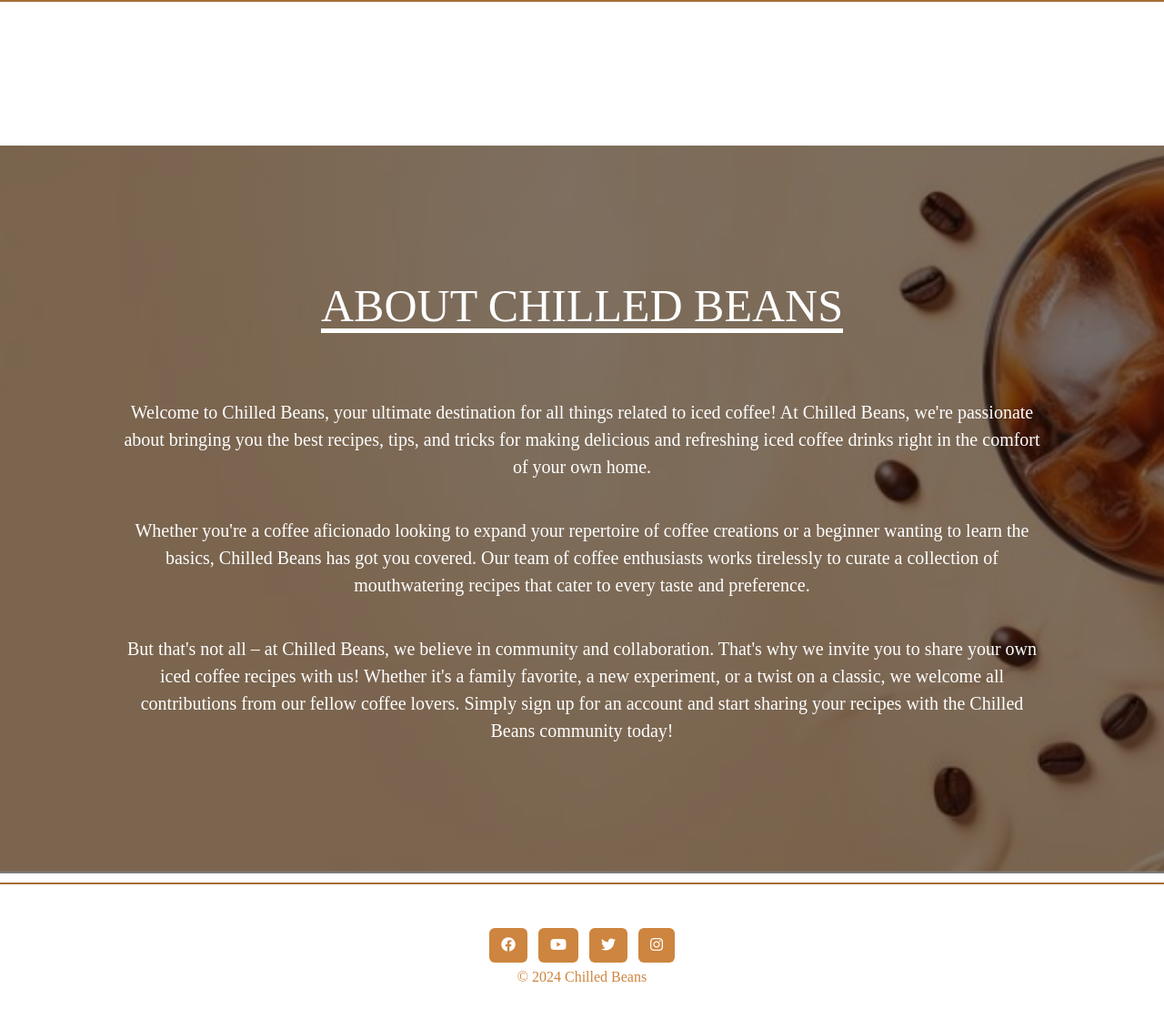
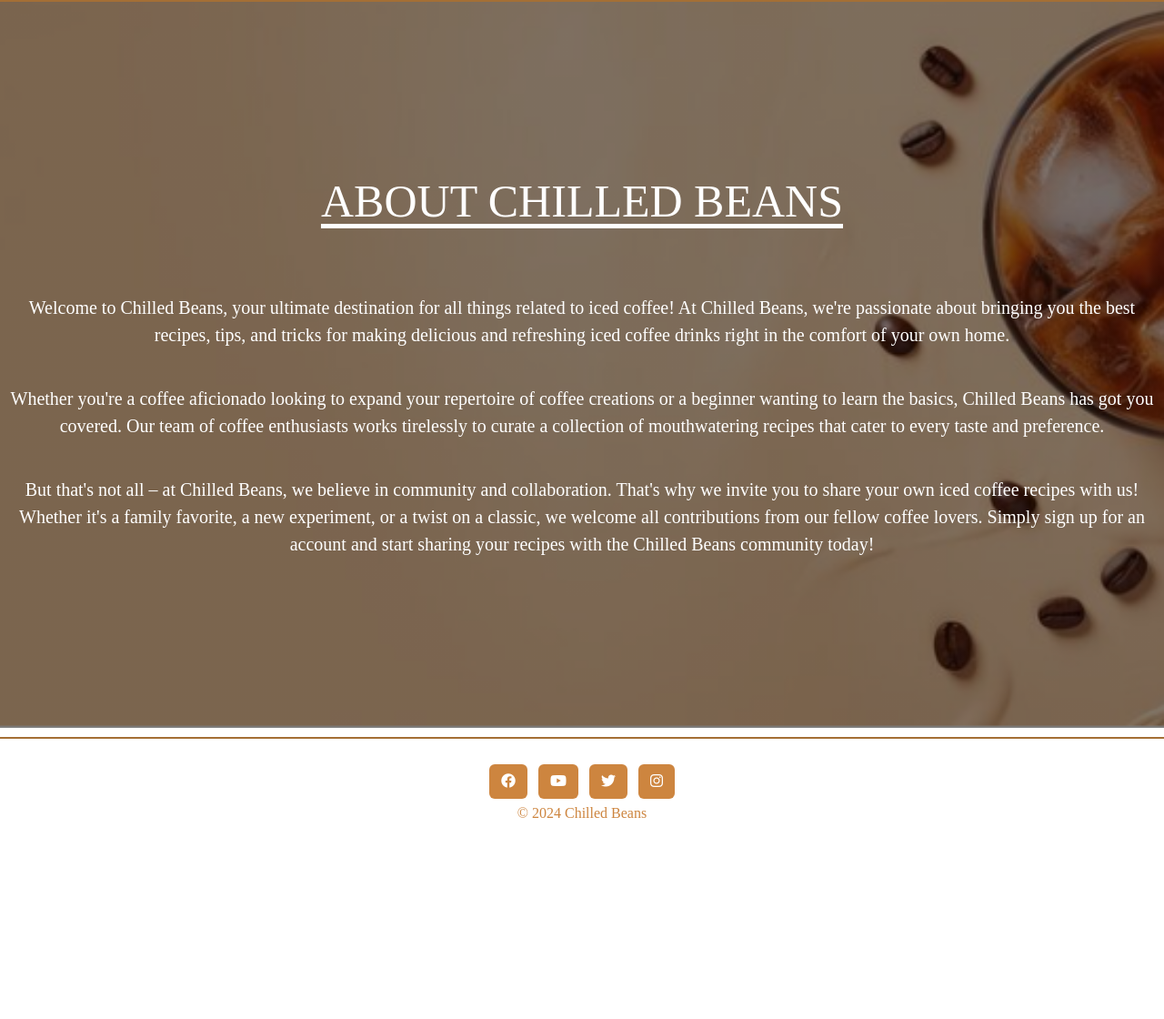
Before and after one commit to SaraMehlis/Chilled-Beans, a Django app: page /about/ in a window 1280 px wide. Shown: the part 152-1272 px from the top of the page at 91% size. After the commit the page ends 1051 px from the top, so only its background shows below. Run offline with Django 4.2, Linux system fonts and the light colour scheme.

Commit message:
clean css code by remove repetition

```diff
--- a/static/css/style.css
+++ b/static/css/style.css
@@ -1,11 +1,10 @@
 * {
     font-family: 'Times New Roman', Times, serif;
+    margin: 0;
+    padding: 0;
 }
 
 body {
-    margin: 0;
-    padding: 0;
-    height: 100vh;
     display: flex;
     flex-direction: column;
     min-height: 100vh; /* This ensures that the body fills at least the height of the viewport */
@@ -13,9 +12,6 @@ body {
 
 
 main {
-    width: 100%;
-    margin-top: 80px;
-    min-height: 100vh;
     flex: 1; /* This ensures that main takes up the remaining space */
 }
 
@@ -28,6 +24,7 @@ main {
 
 .navbar-toggler {
     border: none;
+    color: #CD853F;
 }
 
 .nav-link {
@@ -46,18 +43,8 @@ main {
     width: 100%;
     height: 2px;
     background-color: #a46f35;
-    position: absolute;
-    top: 100%;
-}
-
-body {
-    height: 100%;
-    display: flex;
-    flex-direction: column;
-}
-
-main {
-    flex: 1;
+    position: absolute;/*?remove for footer */
+    top: 100%;/*?remove for footer*/
 }
 
 .card {
@@ -88,18 +75,18 @@ main {
 
 #details {
     display: flex;
-    flex-wrap: wrap; /* Ensure items wrap to the next line if they don't fit */
-    justify-content: center; /* Center the content horizontally */
-    gap: 20px; /* Add some spacing between elements */
-    max-width: 1000px; /* Limit the maximum width of the content */
+    flex-wrap: wrap;
+    justify-content: center;
+    gap: 20px;
+    max-width: 1000px;
     margin-top: 20px;
 }
 
 #details > div {
     flex: 1; /* Allow each section to grow to fill the available space */
-    min-width: 300px; /* Set a minimum width for each section */
-    max-width: 400px; /* Limit the maximum width of each section */
-    margin-bottom: 20px; /* Add some space between sections */
+    min-width: 300px;
+    max-width: 400px;
+    margin-bottom: 20px;
 }
 
 #detail-image {
@@ -131,11 +118,10 @@ main {
     width: 100%;
     display: flex;
     justify-content: center;
-    align-items: center;
+    align-items: center;/*?remove for footer*/
     background-position: center;
     background-size: cover;
     background-repeat: no-repeat;
-    background-color: #7d6d5c;
 }
 
 
@@ -144,7 +130,6 @@ main {
     margin-top: 0;
     color: #fff;
     text-align: center;
-    height: 100%;
 }
 
 .about h1 {
@@ -162,8 +147,6 @@ main {
     color: #fff;
     margin-top: 40px;
     text-align: center;
-    margin-left: 10%;
-    margin-right: 10%;
 }
 
 /* add item page */
@@ -233,9 +216,6 @@ form {
 }
 
 
-.btn-signup {
-    border-color: #a46f35;
-}
 .confirm {
     font-weight: bold;
     font-size: 24px;
@@ -253,8 +233,3 @@ form {
     padding: 10px 0;
     text-align: center;
 }
-
-.mb-4 {
-    text-align: center;
-    margin-top: 20px;
-}
```
Also changed, not shown: 1 other file.
